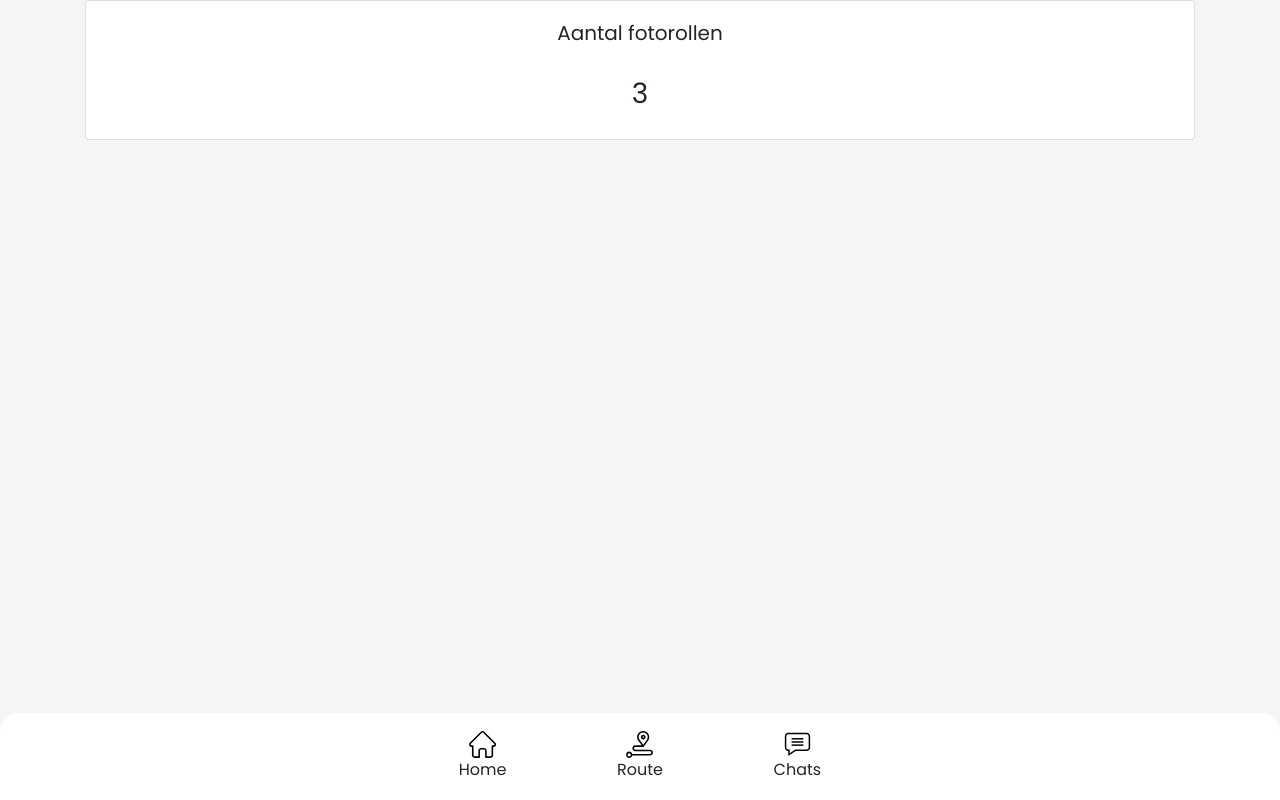
After one commit to iamesat/Groninger-Landschap-App, a PHP site: page /fotorollen.php in a window 1280 px wide. The commit adds this page. Run offline with PHP 8.4, Linux system fonts and the light colour scheme; some libraries are stand-ins or nearby versions.

Commit message:
Aantal veranderingen
Homepage foto's aangepast naar fotorollen zoals in het XD ontwerp.

fotorollen.php aangemaakt om ontwerp in te maken.

niek.css opgenomen in de head zodat ik niet bij elke php pagina mijn eigen css los hoef op te roepen, maar dat standaard in de head zit.. is dit handig? Of kan het beter later pas voor het geval iemand toevallig precies dezelde classnames ofzo gebruikt.. lijkt me verder sterk.

```diff
--- a/css/niek.css
+++ b/css/niek.css
@@ -0,0 +1,7 @@
+.card-fotorollen-title {
+    text-align: center;
+}
+
+.fotorollen-nummer {
+    text-align: center;
+}
--- /dev/null
+++ b/fotorollen.php
@@ -0,0 +1,21 @@
+<!DOCTYPE html>
+<html lang="en">
+<?php include "include/head.php"; ?>
+<body>
+<div class="container">
+    <div class="row justify-content-md-center">
+        <div class="col-12">
+            <div class="card">
+                <div class="card-body">
+                    <h5 class="card-fotorollen-title">Aantal fotorollen</h5>
+                    <br>
+                    <h3 class="fotorollen-nummer">3</h3>
+                </div>
+            </div>
+        </div>
+    </div>
+</div>
+<?php include "include/bottom_navbar.php"; ?>
+<?php include "include/scripts.php"; ?>
+</body>
+</html>
--- a/include/head.php
+++ b/include/head.php
@@ -14,4 +14,5 @@
     <!-- Bootstrap core CSS -->
     <link href="assets/css/bootstrap.min.css" rel="stylesheet">
     <link href="assets/css/style.css" rel="stylesheet">
+    <link href="css/niek.css" rel="stylesheet">
   </head>
--- a/index.php
+++ b/index.php
@@ -98,7 +98,7 @@
           <div class="card">
             <div class="card-body">
               <img src="assets/images/home-icons/gallery.png" class="card-img-top" alt="...">
-              <h5 class="card-title">Foto's</h5>
+              <h5 class="card-title">Fotorollen</h5>
             </div>
           </div>
         </div>
```
